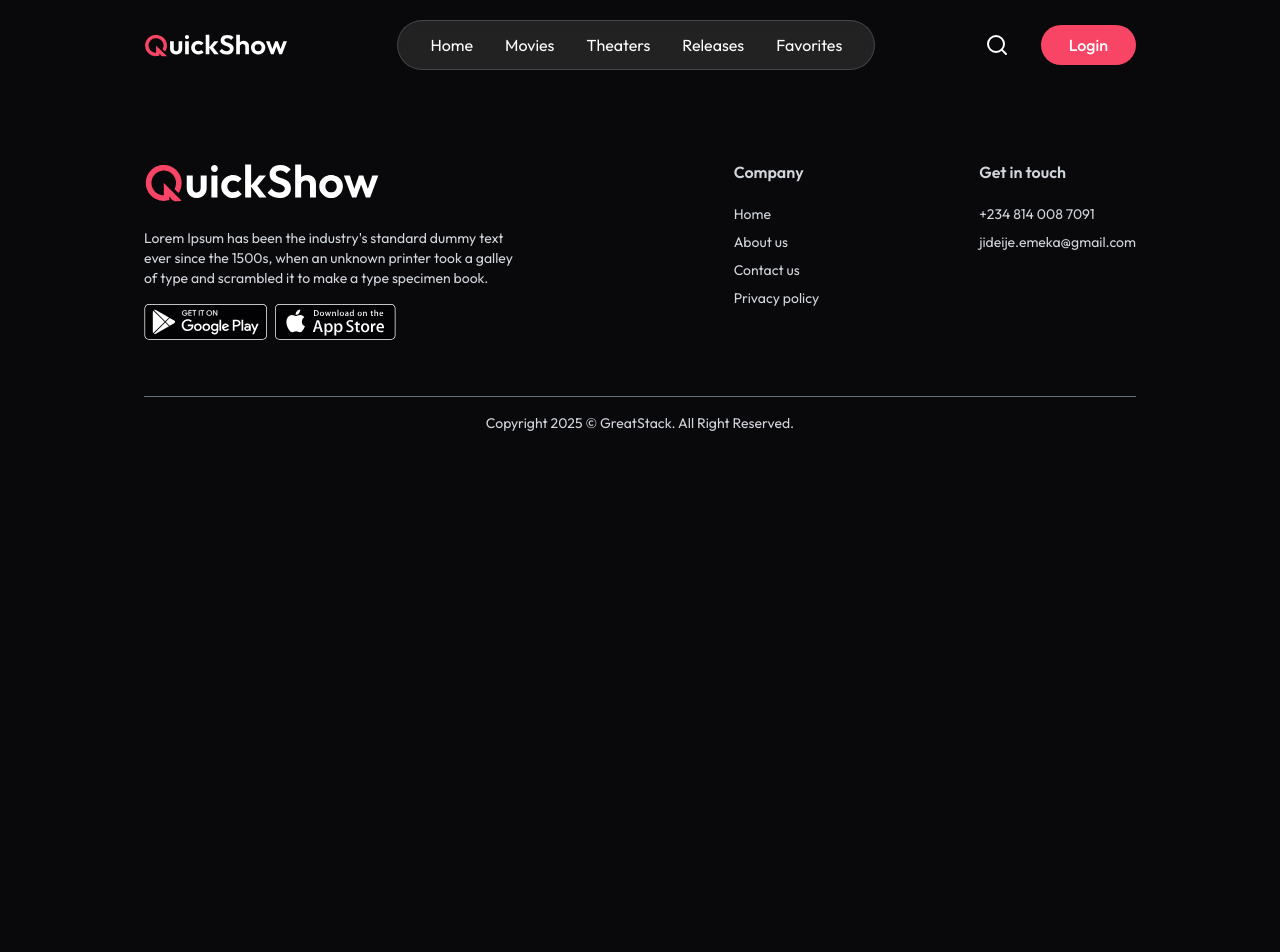
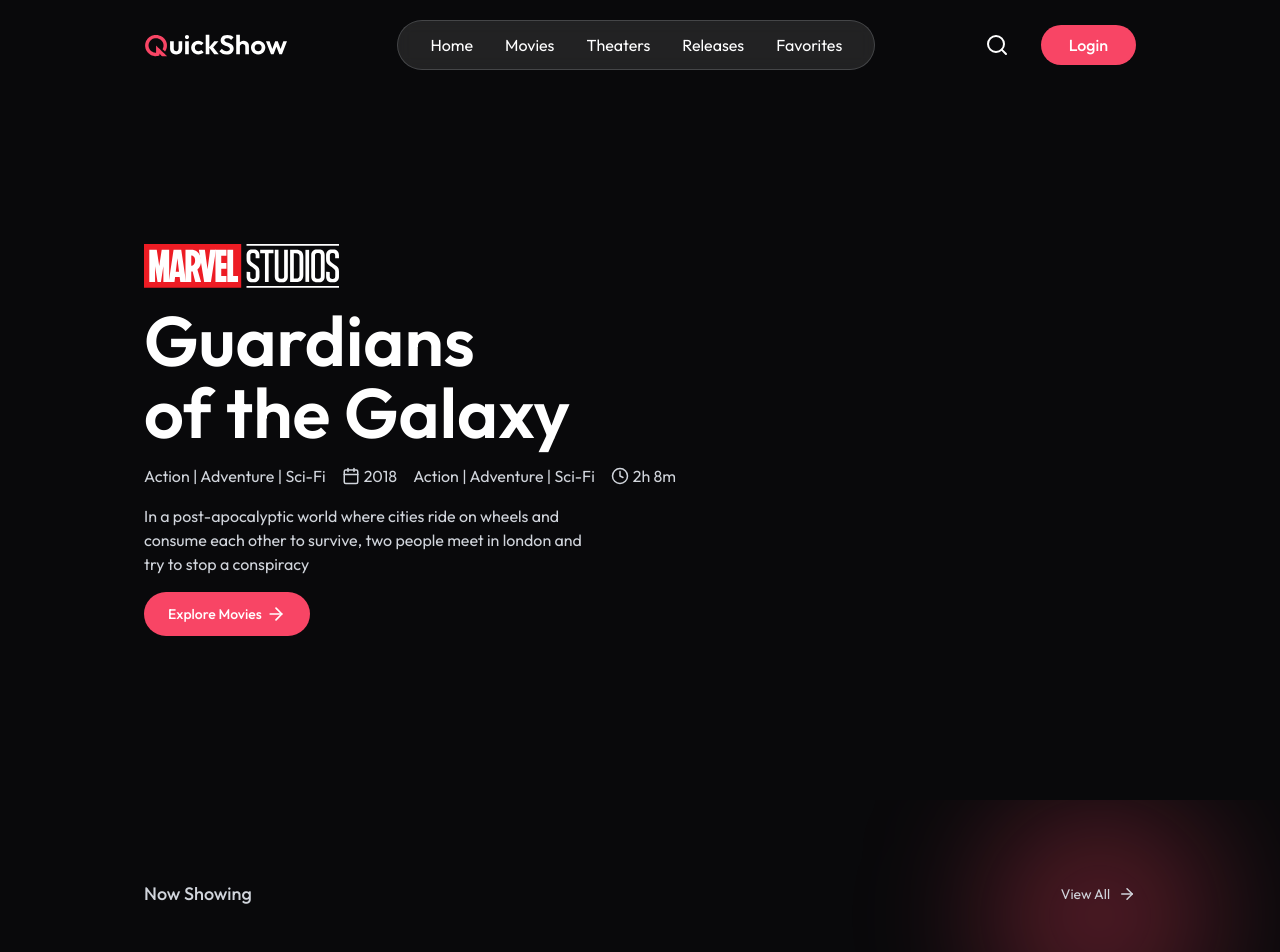
Before and after one commit to JideijeEmeka/QuickShow, a React (Vite) app: page / in a window 1280 px wide. Shown: the top 952 px of the page. Before the commit the page ends 800 px from the top, so only its background shows below. Built offline with nearby package versions, Linux system fonts and the light colour scheme; no server answers.

Commit message:
add home jsx

```diff
--- a/src/pages/Home.jsx
+++ b/src/pages/Home.jsx
@@ -1,8 +1,15 @@
 import React from 'react'
+import HeroSection from '../components/HeroSection'
+import FeaturedSection from '../components/FeaturedSection'
+import TrailersSection from './TrailersSection'
 
 const Home = () => {
   return (
-    <div></div>
+    <>
+      <HeroSection />
+      <FeaturedSection />
+      <TrailersSection />
+    </>
   )
 }
 
```
